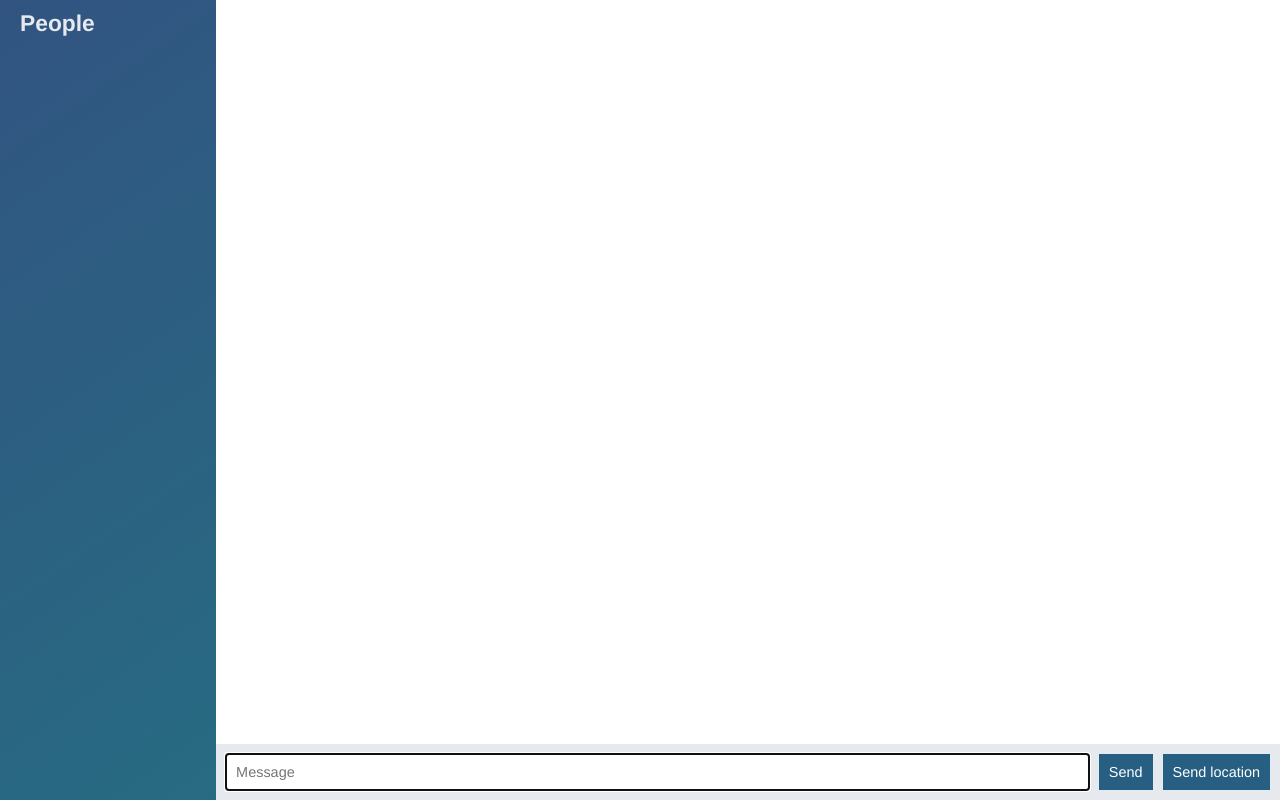
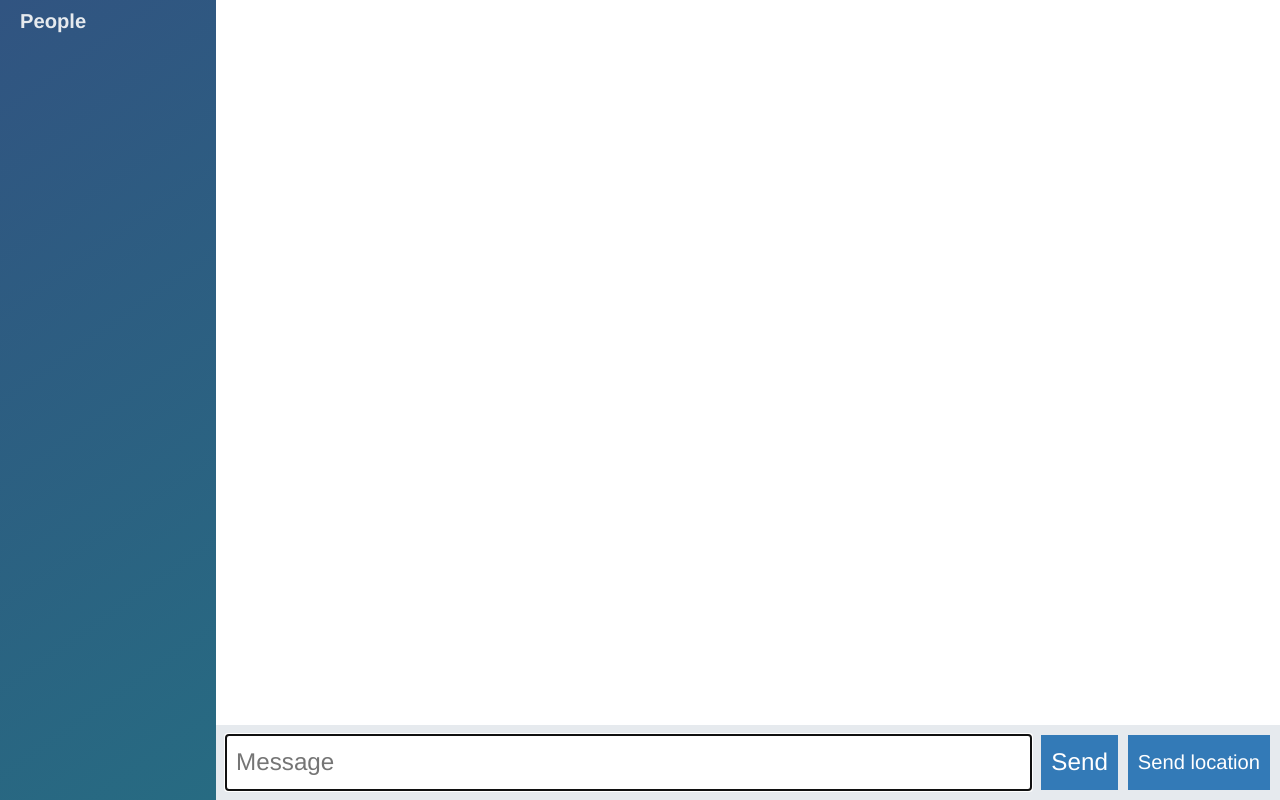
Before and after one commit to TanTrinh/node-course-chat-app, a plain HTML site: page public/index.html in a window 1280 px wide. Drawn offline with nearby package versions, Linux system fonts and the light colour scheme; no server answers.

Commit message:
Modified styles

```diff
--- a/public/css/styles.css
+++ b/public/css/styles.css
@@ -1,10 +1,14 @@
+html {
+  height: 100%
+}
+
 * {
   box-sizing: border-box;
   margin: 0;
   padding: 0;
   font-family: "HelveticaNeue-Light", "Helvetica Neue Light", "Helvetica Neue", Helvetica, Arial, "Lucida Grande", sans-serif;
   font-weight: 300;
-  font-size: .95rem;
+  font-size: 120%;
 }
 
 ul, li {
@@ -14,7 +18,7 @@ ul, li {
 h3 {
   font-weight: 600;
   text-align: center;
-  font-size: 1.5rem;
+  font-size: 120%;
 }
 
 button {
--- a/public/index.html
+++ b/public/index.html
@@ -2,6 +2,7 @@
 <html lang="en" dir="ltr">
   <head>
     <meta charset="utf-8">
+    <link rel="stylesheet" type="text/css" href="https://maxcdn.bootstrapcdn.com/bootstrap/3.3.5/css/bootstrap.min.css">
     <link rel="stylesheet" href="/css/styles.css">
     <title></title>
   </head>
@@ -18,9 +19,9 @@
       <div class="chat__footer">
         <form id="message-form">
           <input type="text" name="message" placeholder="Message" autofocus autocomplete="off"/>
-          <button>Send</button>
+          <button class="btn-primary">Send</button>
         </form>
-        <button id="send-location">Send location</button>
+        <button id="send-location" class="btn-primary">Send location</button>
       </div>
     </div>
 
```
